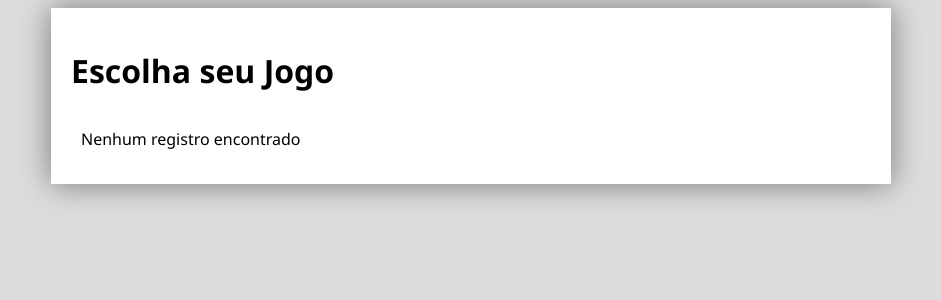
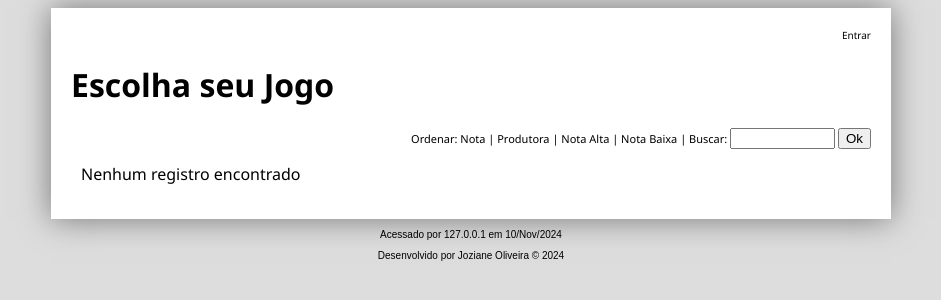
Before and after one commit to JozianeOliveira/PaginaJogosPHPMySQL, a PHP site: page / in a window 1280 px wide. Shown: the top 300 px of the page, without its empty margins (169-1110 px from the left). Run offline with PHP 8.4, Linux system fonts and the light colour scheme; data that the repository does not hold is empty.

Commit message:
Adição de cabeçalho, rodapé e funcionalidade de busca
- **Inclusão de componentes globais:**
  - Adicionado um cabeçalho simples com o texto "Entrar".
  - Adicionado um rodapé com informações dinâmicas:
    - Exibição do IP do visitante.
    - Data atual formatada.
    - Nome do desenvolvedor e ano do copyright.

- **Nova funcionalidade de busca:**
  - Formulário adicionado para ordenação e busca de jogos.
  - Opções de ordenação incluídas (Nota, Produtora, Nota Alta/Baixa).
  - Campo para pesquisa por texto com tamanho limitado.

- **Alterações no layout:**
  - Estilização do cabeçalho e do rodapé:
    - Alinhamento e ajuste de fonte.
  - Estilização do formulário de busca com alinhamento à direita.

- **Manutenção de código:**
  - Fechamento seguro da conexão com o banco no rodapé.
  - Uso do `include_once` para evitar duplicação de código nos componentes `topo.php` e `rodape.php`.

```diff
--- a/detalhes.php
+++ b/detalhes.php
@@ -13,6 +13,7 @@
     ?>
     <div id="corpo">
         <?php
+            include_once "topo.php";
             $c = $_GET['cod'] ?? 0;
             $busca = $banco->query("select * from jogos where cod='$c'");
         ?>
@@ -38,5 +39,6 @@
         </table>
         <a href="index.php"><img src="icones/icoback.png" alt="Voltar"></a>
     </div>
+    <?php include_once "rodape.php";?>
 </body>
 </html>
--- a/estilos/style.css
+++ b/estilos/style.css
@@ -3,6 +3,11 @@
 body {
     background-color: #ddd;
     font-family: 'Segoe UI', Tahoma, Geneva, Verdana, sans-serif;
+}
+
+header {
+    font-size:10px;
+    text-align: right;
 }
 
 div#corpo {
@@ -11,6 +16,11 @@ div#corpo {
     padding: 20px;
     background-color: #fff;
     box-shadow: 0px 0px 30px #777;
+}
+
+form#busca {
+    font-size: 11px;
+    text-align: right;
 }
 
 table.listagem {
@@ -57,3 +67,9 @@ img.mini {
 img.full {
     height: 400px;
 }
+
+footer {
+    text-align: center;
+    font-family: Arial, Helvetica, sans-serif;
+    font-size: 10px;
+}
--- a/index.php
+++ b/index.php
@@ -12,7 +12,13 @@
         require_once "includes/funcoes.php";
     ?>
     <div id="corpo">
+        <?php include_once "topo.php";?>
         <h1>Escolha seu Jogo</h1>
+        <form method="get" id="busca" action="index.php">
+            Ordenar: Nota | Produtora | Nota Alta | Nota Baixa |
+            Buscar: <input type="text" name="c" size="10" maxlength="40">
+            <input type="submit" value="Ok">
+        </form>
         <table class="listagem">
             <?php
                 $q = "select j.cod, j.nome, g.genero, p.produtora, j.capa from jogos j join generos g on j.genero = g.cod join produtoras p on j.produtora = p.cod";
@@ -36,6 +42,6 @@
             ?>
         </table>
     </div>
-    <?php $banco -> close(); ?>
+    <?php include_once "rodape.php";?>
 </body>
 </html>
--- /dev/null
+++ b/rodape.php
@@ -0,0 +1,6 @@
+<?php
+echo "<footer>";
+echo "<p>Acessado por " . $_SERVER['REMOTE_ADDR'] . " em " . date('d/M/Y') . " </p>";
+echo "<p>Desenvolvido por Joziane Oliveira &copy; 2024</p>";
+$banco -> close();
+?>
--- /dev/null
+++ b/topo.php
@@ -0,0 +1,5 @@
+<?php
+echo "<header>";
+echo "Entrar";
+echo "</header>";
+?>
```
